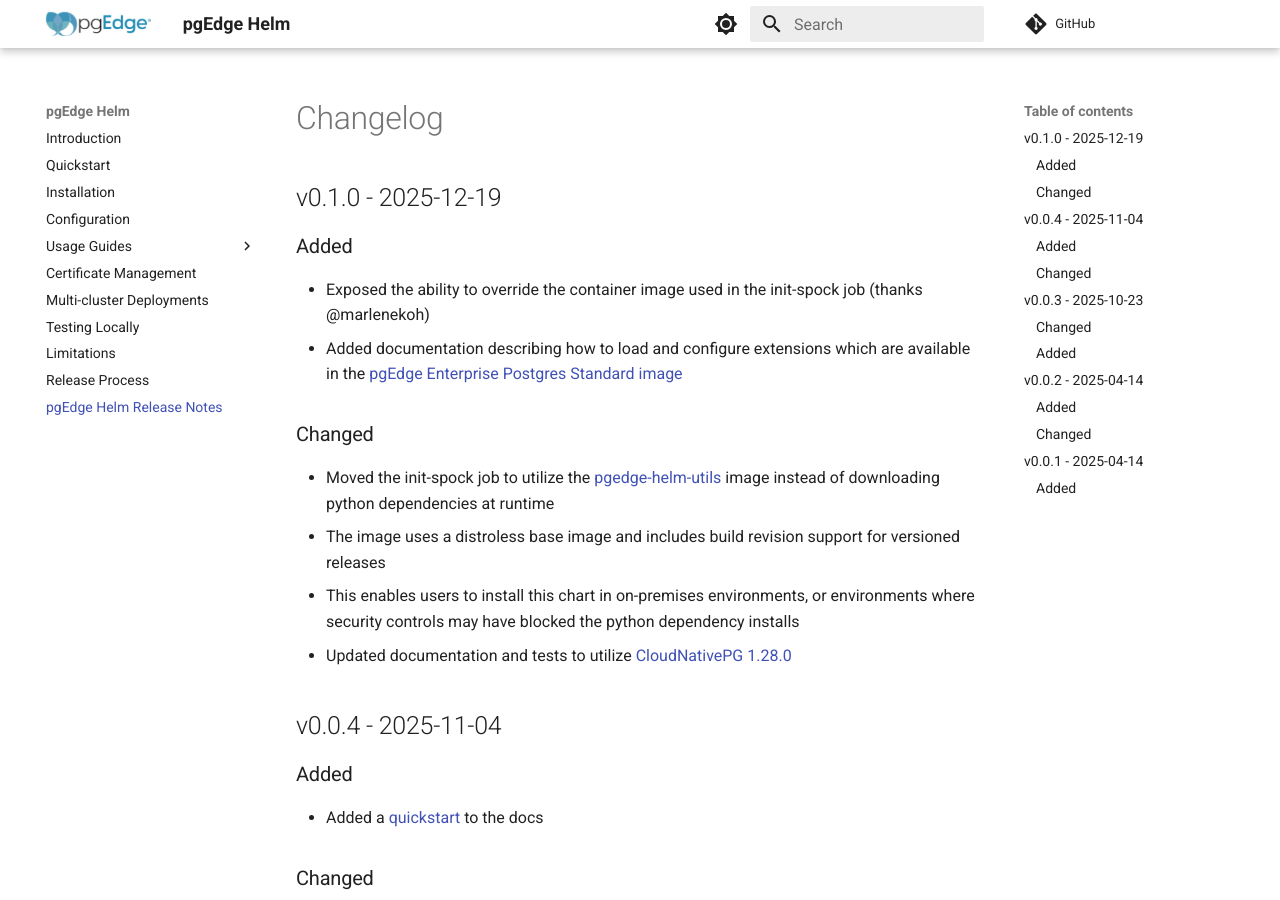
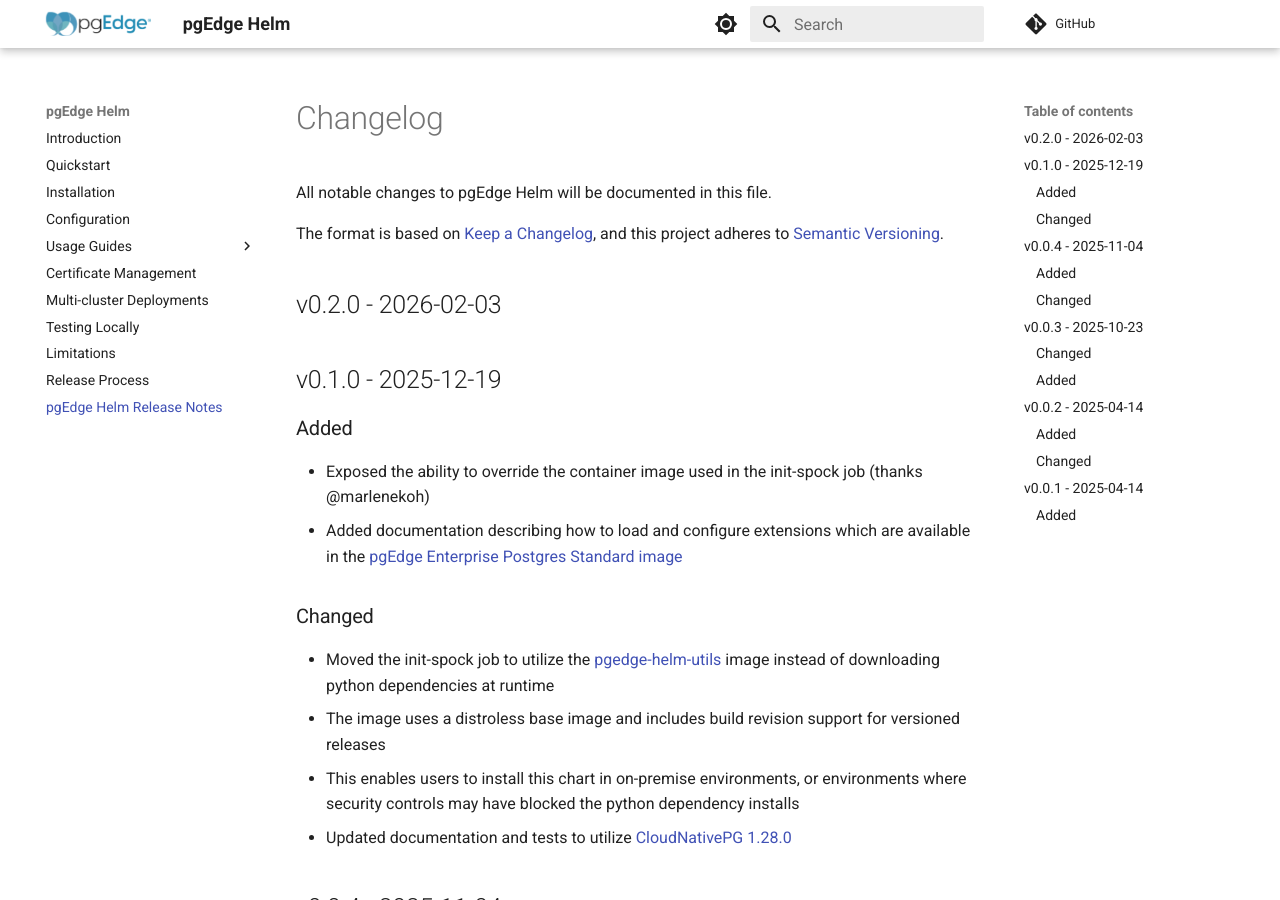
Before and after one commit to pgEdge/pgedge-helm, an MkDocs documentation site: the page built from docs/changelog.md, in a window 1280 px wide and 900 px high. Built offline with MkDocs 1.6.1 and Material for MkDocs 9.7.7, drawn with Linux system fonts in a browser that asks for light colours; comment, search, counter and statistics services are not loaded.

Commit message:
build(release): bump version to v0.2.0

```diff
--- a/Chart.yaml
+++ b/Chart.yaml
@@ -9,4 +9,4 @@
 home: https://pgedge.com
 sources:
 - https://github.com/pgEdge/pgedge-helm
-version: 0.1.0
+version: 0.2.0
--- /dev/null
+++ b/changes/v0.2.0.md
@@ -0,0 +1 @@
+## v0.2.0 - 2026-02-03
--- a/docs/changelog.md
+++ b/docs/changelog.md
@@ -1,4 +1,11 @@
 # Changelog
+
+All notable changes to pgEdge Helm will be documented in this file.
+
+The format is based on [Keep a Changelog](https://keepachangelog.com/en/1.0.0/),
+and this project adheres to [Semantic Versioning](https://semver.org/spec/v2.0.0.html).
+
+## v0.2.0 - 2026-02-03
 
 ## v0.1.0 - 2025-12-19
 
@@ -11,14 +18,14 @@
 
 - Moved the init-spock job to utilize the [pgedge-helm-utils](https://github.com/pgEdge/pgedge-helm/pkgs/container/pgedge-helm-utils) image instead of downloading python dependencies at runtime
   - The image uses a distroless base image and includes build revision support for versioned releases
-  - This enables users to install this chart in on-premises environments, or environments where security controls may have blocked the python dependency installs
+  - This enables users to install this chart in on-premise environments, or environments where security controls may have blocked the python dependency installs
 - Updated documentation and tests to utilize [CloudNativePG 1.28.0](https://cloudnative-pg.io/releases/cloudnative-pg-1-28.0-released/)
 
 ## v0.0.4 - 2025-11-04
 
 ### Added
 
- - Added a [quickstart](quickstart.md) to the docs
+- Added a [quickstart](docs/quickstart.md) to the docs
 
 ### Changed
 
```
Also changed, not shown: CHANGELOG.md (+7 -0 lines), README.md (+2 -2 lines), docs/configuration.md (+1 -11 lines).
